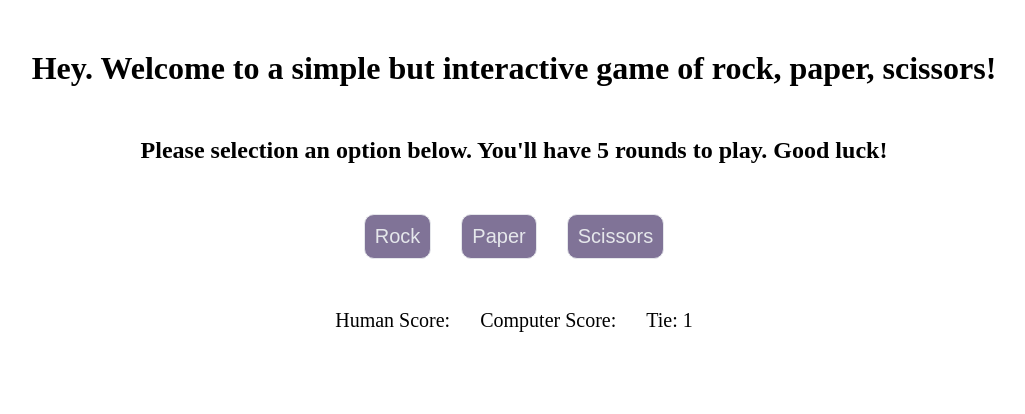
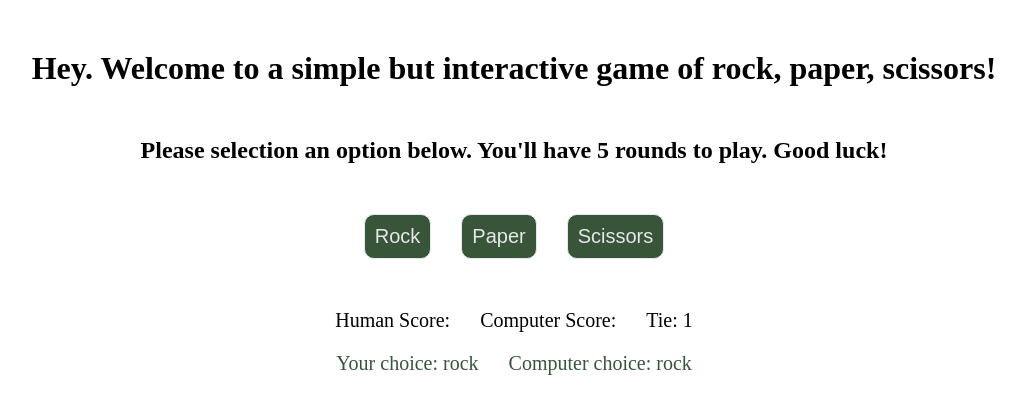
Before and after one commit to jetsonren12/rock-paper-scissors, a plain HTML site: page index.html in a window 1280 px wide. Both pictures are taken after a click on the button "Rock". Shown: the whole page, without its empty margins (126-1151 px from the left). Drawn offline with Linux system fonts and the light colour scheme.

Commit message:
Cleaned up UI.

```diff
--- a/app.js
+++ b/app.js
@@ -1,6 +1,8 @@
 let body = document.querySelector('body')
 let gameOverContainer = document.createElement('div')
 gameOverContainer.setAttribute('class', 'gameover-container')
+let answerContainer = document.createElement('div')
+answerContainer.setAttribute('class','answer-container')
 let rock = document.querySelector('#rock')
 let paper = document.querySelector('#paper')
 let scissors = document.querySelector('#scissors')
@@ -9,12 +11,13 @@ let cScore = document.querySelector('#computer')
 let tScore = document.querySelector('#tie')
 let hChoice = document.createElement('p')
 let cChoice = document.createElement('p')
-hChoice.setAttribute('id', 'human-choice')
+hChoice.setAttribute('id','human-choice')
 cChoice.setAttribute('id','comp-choice')
+body.appendChild(answerContainer)
 body.appendChild(gameOverContainer)
 
 let options = [rock,paper,scissors]
-let n_of_rounds = 4
+let n_of_rounds = 5
 let humanScore = 0
 let computerScore = 0
 let tie = 0
@@ -25,7 +28,7 @@ options.forEach(o => {
     let c = getComputerChoice()
     let winner = playRound(h,c)
     playGame(winner,n_of_rounds,e,c)
-    num_of_rounds -= 1
+    n_of_rounds -= 1
     })
 })
 
@@ -70,29 +73,31 @@ function rewardPoint(selection){
     }
 }
 
-function showWinner(e,c){
-    hChoice.innerText = `Your Choice: ${e.target.innerText.toLowerCase()}`
-    gameOverContainer.append(hChoice)
+function showChoice(e,c){
+    hChoice.innerText = `Your choice: ${e.target.innerText.toLowerCase()}`
+    answerContainer.append(hChoice)
 
-    cChoice.innerText = `Computer Choice: ${c}`
-    gameOverContainer.append(cChoice)
+    cChoice.innerText = `Computer choice: ${c}`
+    answerContainer.append(cChoice)
 }
 
 function playGame(round,n,e,c){
 
 
-    if(n === 0){
+    if(n === 0 ){
         gameOver()
     } else if(round === 'human'){
-        showWinner(e,c)
+        showChoice(e,c)
         rewardPoint(round)
     } else if(round === 'computer'){
-        showWinner(e,c)
+        showChoice(e,c)
         rewardPoint(round)
     } else {
+        showChoice(e,c)
         tie += 1
         tScore.innerText = `Tie: ${tie}`
     }
+    console.log(n)
 }
 
 function gameOver(){
--- a/index.html
+++ b/index.html
@@ -17,10 +17,11 @@
         <button id="paper">Paper</button>
         <button id="scissors">Scissors</button>
     </div>
-    <div class="answer-container">
+    <div class="score-container">
         <p id="human">Human Score:</p>
         <p id="computer">Computer Score:</p>
         <p id="tie">Tie:</p>
     </div>
+
 </body>
 </html>
--- a/style.css
+++ b/style.css
@@ -5,7 +5,7 @@
 
 button {
     border: 1px solid #e5e7eb;
-    background-color: #807397;
+    background-color: #38553a;
     color: #e5e7eb;
     border-radius: 10px;
     padding: 10px;
@@ -17,22 +17,35 @@ button {
     padding-top: 50px;
 }
 
-.btn-container {
+#human-choice,
+#comp-choice {
+    color: #38553a;
+}
+
+.btn-container,
+.score-container,
+.gameover-container,
+.answer-container {
     display: flex;
     justify-content: center;
+}
+
+.btn-container {
     padding: 50px 0px;
     gap: 30px;
 }
 
-.answer-container {
-    display: flex;
-    justify-content: center;
+.score-container {
     gap: 30px;
     font-size: 20px;
 }
 
+.answer-container{
+    gap: 30px;
+    font-size: 20px;
+    padding-top: 20px;
+}
+
 .gameover-container {
-    display: flex;
-    justify-content: center;
     padding-top: 30px;
 }
```
